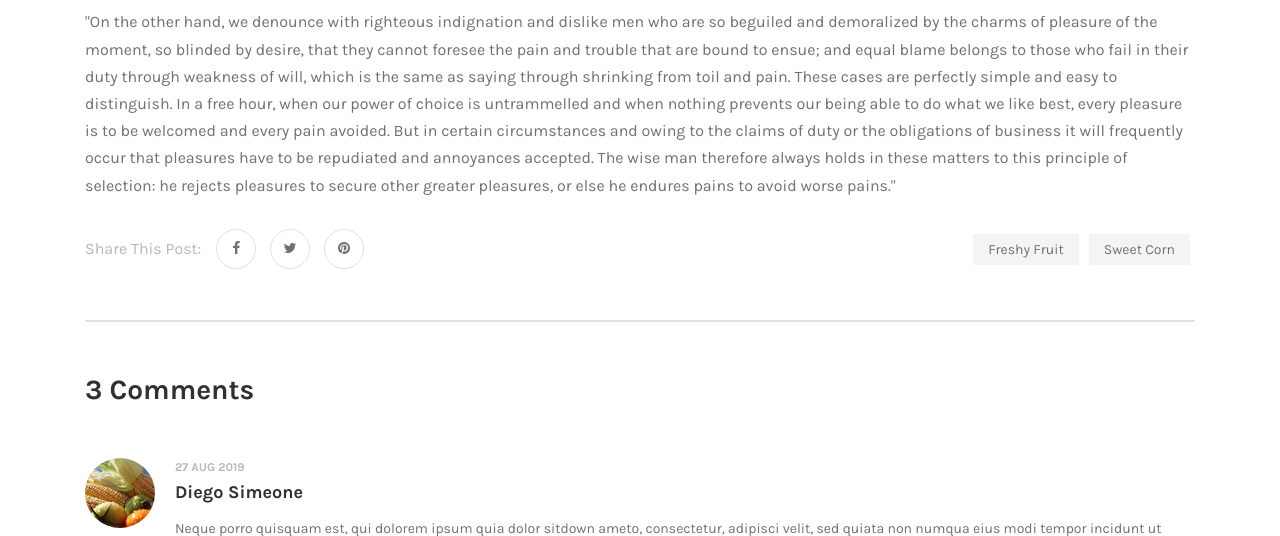
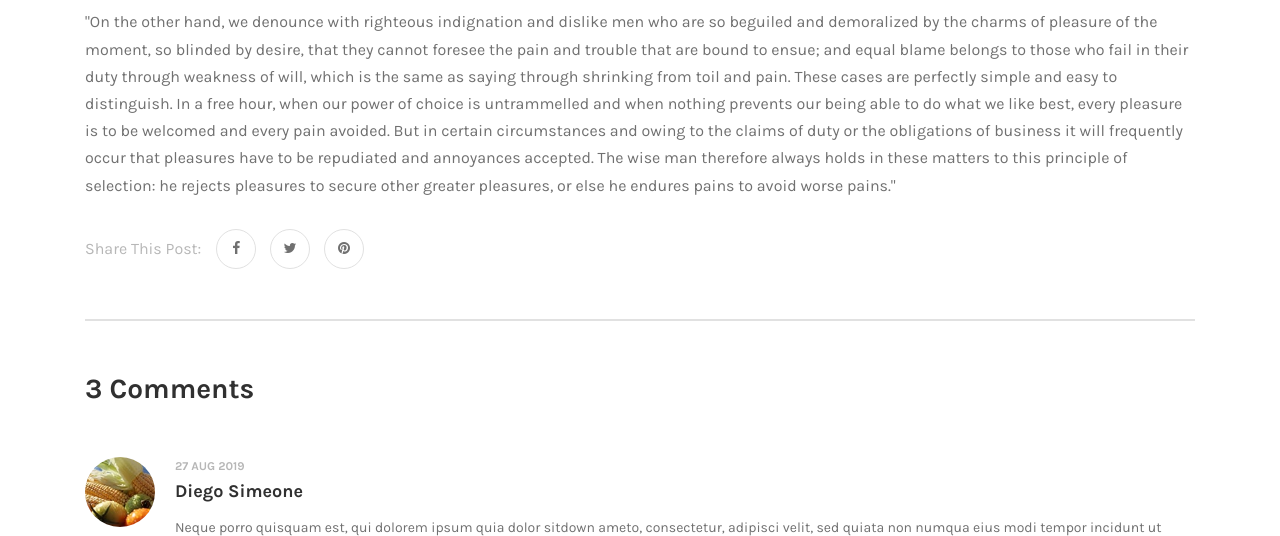
Before and after one commit to ibby360/AgriBizz, a Django app: a page that uses templates/practice_details.html in a window 1280 px wide. Shown: the part 1760-2296 px from the top of the page. Run offline with Django 3.2, Linux system fonts and the light colour scheme; data comes from the database, SQL or seed files in the repository; some libraries are stand-ins or nearby versions; some web fonts are replaced.

Commit message:
Remove Tags area

```diff
--- a/templates/practice_details.html
+++ b/templates/practice_details.html
@@ -45,11 +45,6 @@
                   <a href="#"><i class="fa fa-pinterest"></i></a>
                 </div>
               </div>
-              <!-- Tags -->
-              <ul class="famie-tags">
-                <li><a href="#">Freshy Fruit</a></li>
-                <li><a href="#">Sweet Corn</a></li>
-              </ul>
             </div>
           </div>
 
```
